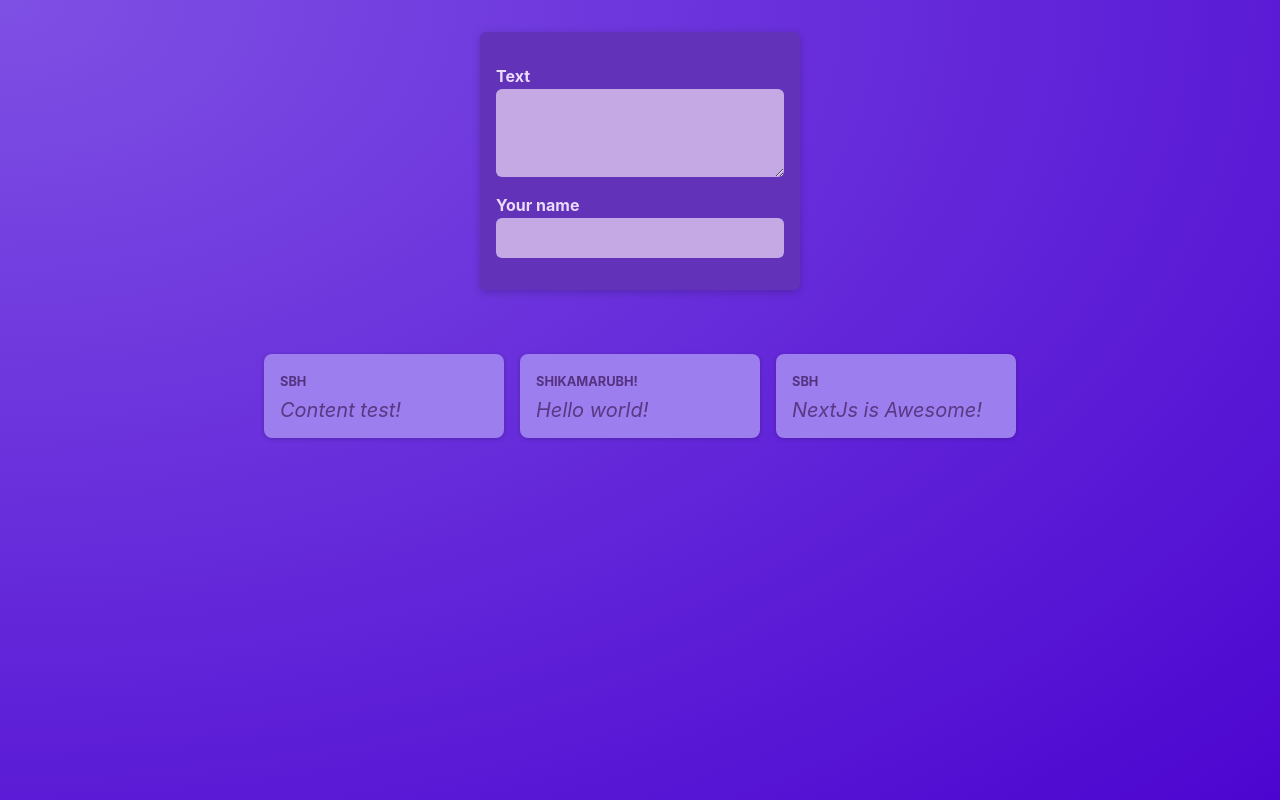
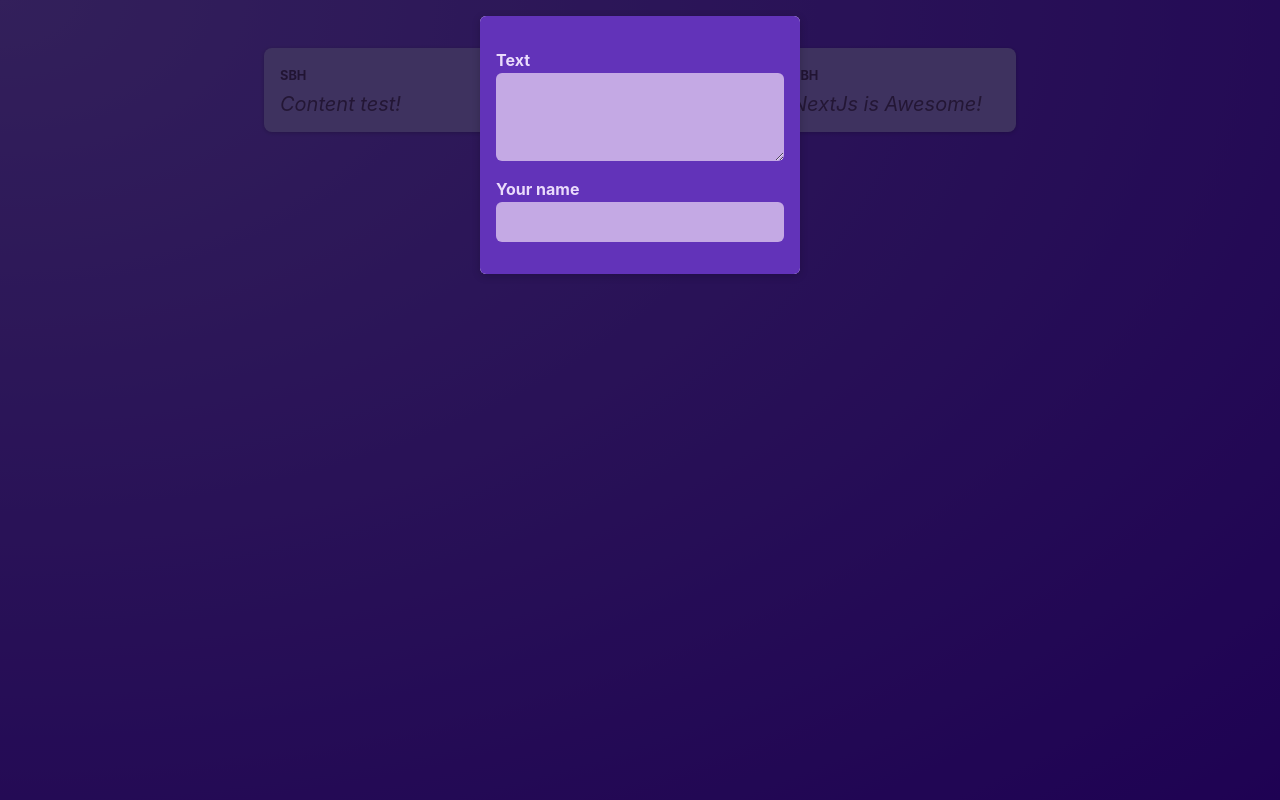
Before and after one commit to rs-quyhp/nextjs-starting-project, a React (Vite) app: page / in a window 1280 px wide. Built offline with nearby package versions, Linux system fonts and the light colour scheme.

Commit message:
29. conditional content

```diff
--- /dev/null
+++ b/src/components/Modal.component.jsx
@@ -0,0 +1,15 @@
+import styles from "./Modal.module.css";
+
+const Modal = (props) => {
+  const { children, hideModalHandler } = props;
+  return (
+    <>
+      <div className={styles.backdrop} onClick={hideModalHandler} />
+      <dialog open className={styles.modal}>
+        {children}
+      </dialog>
+    </>
+  );
+};
+
+export default Modal;
--- /dev/null
+++ b/src/components/Modal.module.css
@@ -0,0 +1,18 @@
+.backdrop {
+  position: fixed;
+  top: 0;
+  left: 0;
+  width: 100%;
+  height: 100vh;
+  background-color: rgba(0, 0, 0, 0.6);
+  z-index: 1;
+}
+
+.modal {
+  border: none;
+  border-radius: 6px;
+  box-shadow: 0 2px 8px rgba(0, 0, 0, 0.2);
+  padding: 0;
+  overflow: hidden;
+  z-index: 1;
+}
--- a/src/components/NewPost.component.jsx
+++ b/src/components/NewPost.component.jsx
@@ -1,12 +1,12 @@
-import classes from './NewPost.module.css';
+import classes from "./NewPost.module.css";
 
 function NewPost(props) {
-  const {setName, setContent} = props
+  const { setName, setContent } = props;
   return (
     <form className={classes.form}>
       <p>
         <label htmlFor="body">Text</label>
-        <textarea id="body" required rows={3} onChange={setName}/>
+        <textarea id="body" required rows={3} onChange={setName} />
       </p>
       <p>
         <label htmlFor="name">Your name</label>
--- a/src/components/NewPost.module.css
+++ b/src/components/NewPost.module.css
@@ -2,9 +2,6 @@
   background-color: #6233b9;
   padding: 1rem;
   width: 20rem;
-  margin: 2rem auto;
-  border-radius: 6px;
-  box-shadow: 0 2px 8px rgba(0, 0, 0, 0.2);
 }
 
 .form label {
@@ -46,10 +43,10 @@
   background-color: #23014a;
 }
 
-.actions button[type='button'] {
+.actions button[type="button"] {
   background-color: transparent;
 }
 
-.actions button[type='button']:hover {
+.actions button[type="button"]:hover {
   color: #d1bee6;
 }
--- a/src/components/PostsList.component.jsx
+++ b/src/components/PostsList.component.jsx
@@ -1,26 +1,42 @@
-import Post from "./Post.component"
-import NewPost from "./NewPost.component"
+import Post from "./Post.component";
+import NewPost from "./NewPost.component";
 import styles from "./PostsList.module.css";
 import { useState } from "react";
+import Modal from "./Modal.component";
 
 const PostsList = (props) => {
-    const {data} = props
-    const [name, setName] = useState('SBH')
-    const [content, setContent] = useState('Content test!')
+  const { data } = props;
+  const [name, setName] = useState("SBH");
+  const [content, setContent] = useState("Content test!");
+  const [isModalVisible, setIsModalVisible] = useState(true);
 
-    const onNameChanged = (event) => {
-        setName(event.target.value)
-    }
+  const onNameChangeHandler = (event) => {
+    setName(event.target.value);
+  };
 
-    const onContentChanged = (event) => {
-        setContent(event.target.value)
-    }
+  const onContentChangeHandler = (event) => {
+    setContent(event.target.value);
+  };
+
+  const hideModalHandler = () => {
+    setIsModalVisible(false);
+  };
 
   return (
     <>
-            <NewPost setName={onNameChanged} setContent={onContentChanged}/>
+      {isModalVisible && (
+        <Modal hideModalHandler={hideModalHandler}>
+          <NewPost
+            setName={onNameChangeHandler}
+            setContent={onContentChangeHandler}
+          />
+        </Modal>
+      )}
+
       <ul className={styles.posts}>
-                <li><Post name={name} content={content}/></li>
+        <li>
+          <Post name={name} content={content} />
+        </li>
         {data.map((item) => (
           <li>
             <Post name={item.name} content={item.content} />
@@ -29,6 +45,6 @@ const PostsList = (props) => {
       </ul>
     </>
   );
-}
+};
 
 export default PostsList;
```
Also changed, not shown: src/main.jsx (+6 -6 lines). Lines whose indentation alone changed are shown as unchanged.
